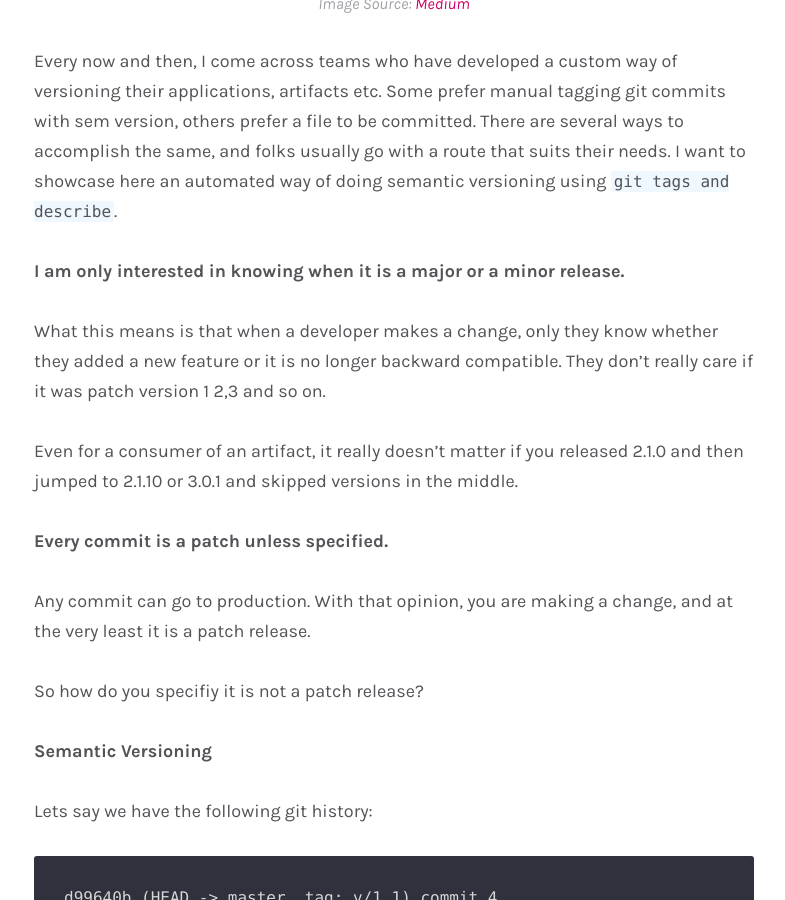
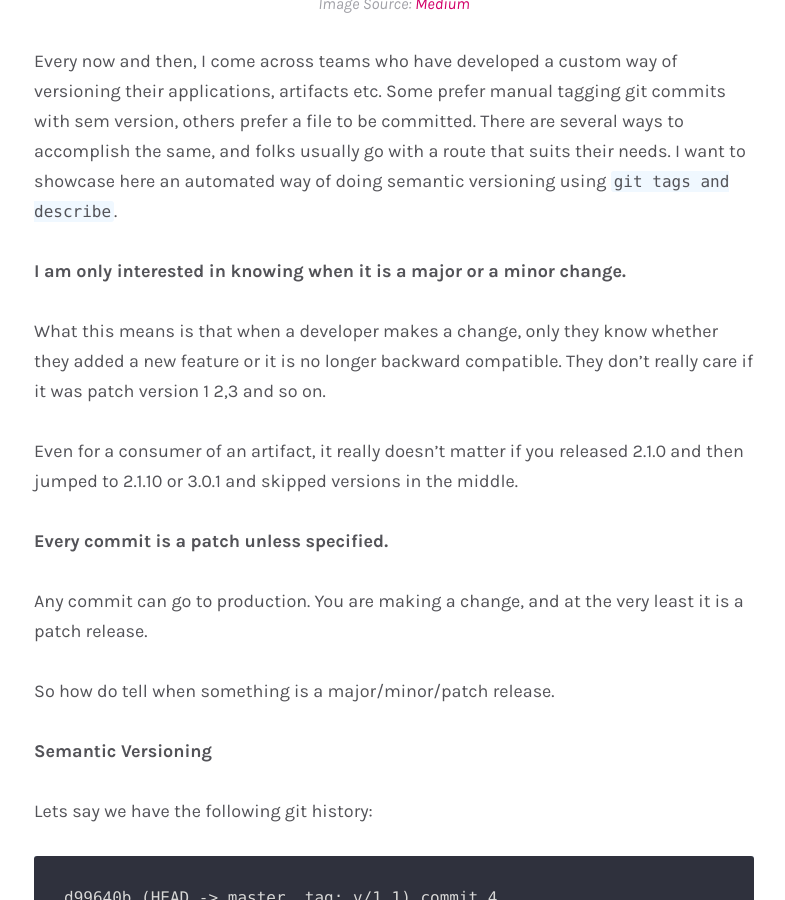
Before and after one commit to sanagrwl/sanagrwl.github.io, a Jekyll site: the page built from _posts/2019-04-12-sem-verison.md, in a window 1280 px wide and 900 px high, scrolled down 1342 px. Shown: the whole window, without its empty margins (246-1031 px from the left). Built offline with Jekyll 4.4.1, drawn with Linux system fonts in a browser that asks for light colours; some web fonts are replaced.

Commit message:
fixed some statements in sem versioning post

```diff
--- a/_posts/2019-04-12-sem-verison.md
+++ b/_posts/2019-04-12-sem-verison.md
@@ -15,7 +15,7 @@ Every now and then, I come across teams who have developed a custom way of versi
 <!--more-->
 
 <strong>
-I am only interested in knowing when it is a major or a minor release.
+I am only interested in knowing when it is a major or a minor change.
 <strong>
 
 
@@ -27,9 +27,9 @@ Even for a consumer of an artifact, it really doesn't matter if you released 2.1
 Every commit is a patch unless specified.
 <strong>
 
-Any commit can go to production. With that opinion, you are making a change, and at the very least it is a patch release.
+Any commit can go to production. You are making a change, and at the very least it is a patch release.
 
-So how do you specifiy it is not a patch release?
+So how do tell when something is a major/minor/patch release.
 
 <strong>
 Semantic Versioning
```
